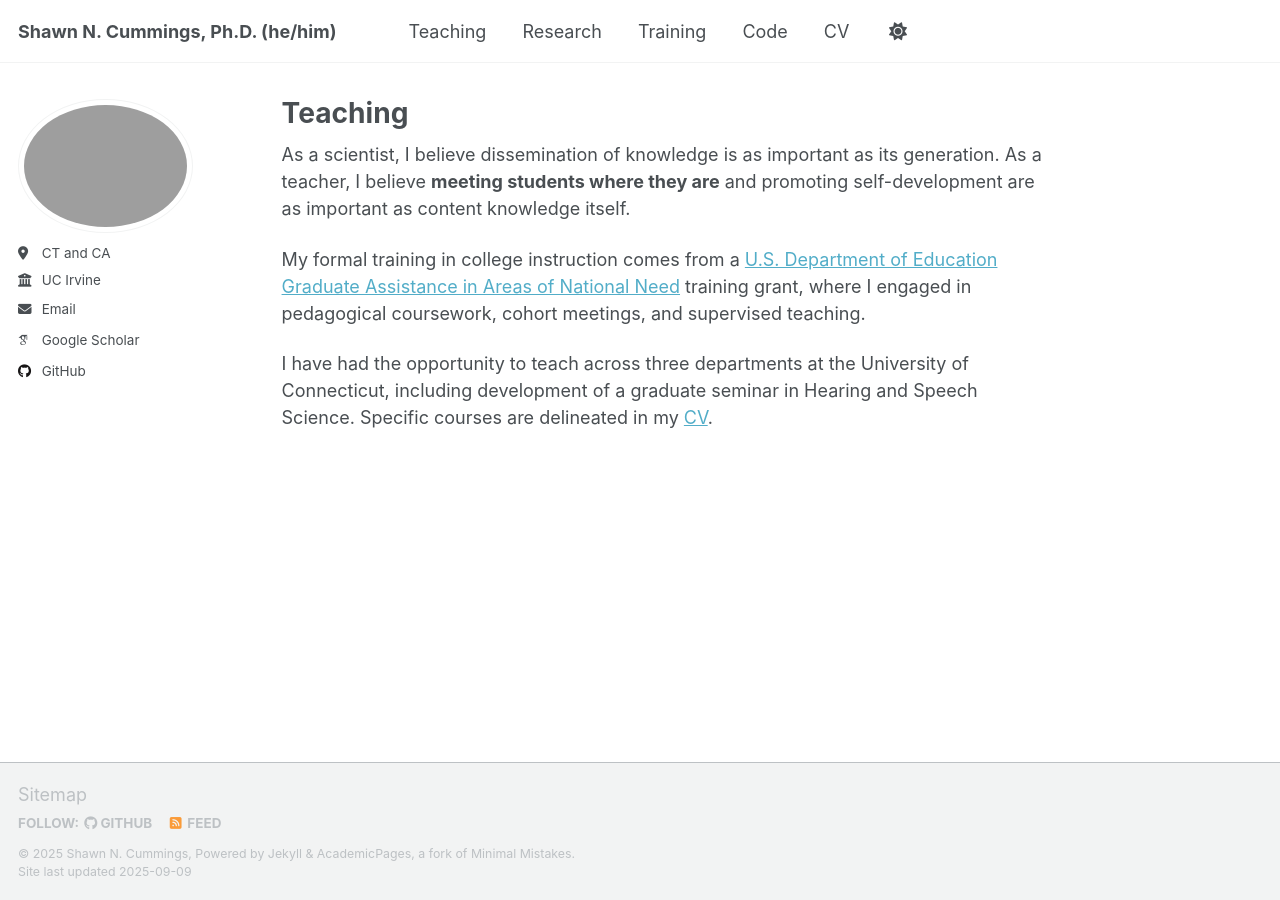
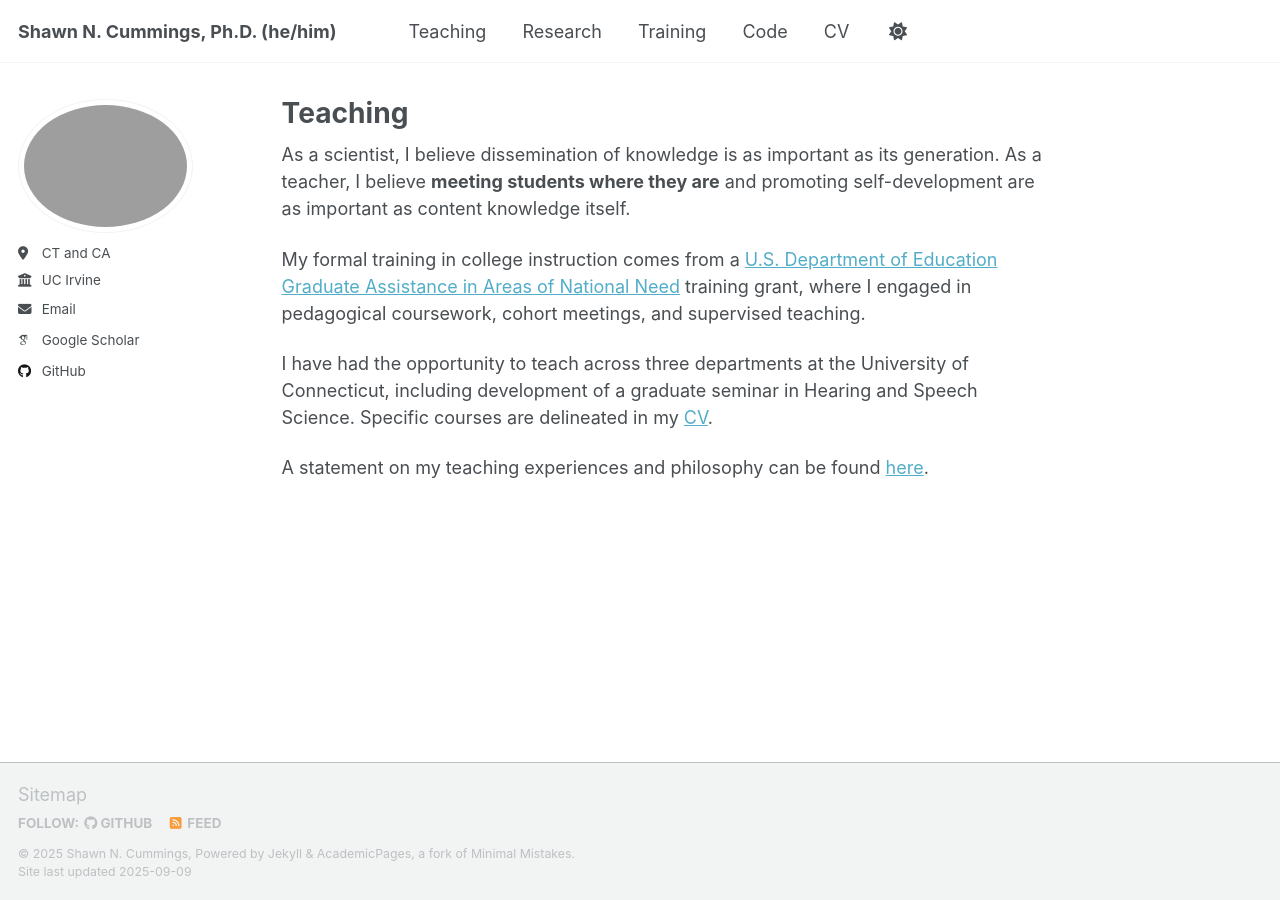
Before and after one commit to ShawnNCummings/ShawnNCummings.github.io, a Jekyll site: the page built from _pages/teaching.md, in a window 1280 px wide. Built offline with Jekyll 4.4.1, drawn with Linux system fonts in a browser that asks for light colours; some web fonts are replaced; a script that is not in the unit is left out.

Commit message:
Add teaching statement

```diff
--- a/_pages/teaching.md
+++ b/_pages/teaching.md
@@ -9,3 +9,5 @@ As a scientist, I believe dissemination of knowledge is as important as its gene
 My formal training in college instruction comes from a [U.S. Department of Education Graduate Assistance in Areas of National Need](https://psychology.uconn.edu/phd/language-and-cognition/gaann-fellowship-program/) training grant, where I engaged in pedagogical coursework, cohort meetings, and supervised teaching.
 
 I have had the opportunity to teach across three departments at the University of Connecticut, including development of a graduate seminar in Hearing and Speech Science. Specific courses are delineated in my [CV](https://shawnncummings.github.io/files/Cummings_CV_090125.pdf).
+
+A statement on my teaching experiences and philosophy can be found [here](https://shawnncummings.github.io/files/Cummings_TeachingStatement_090125.pdf).
```
Also changed, not shown: 2 other files.
